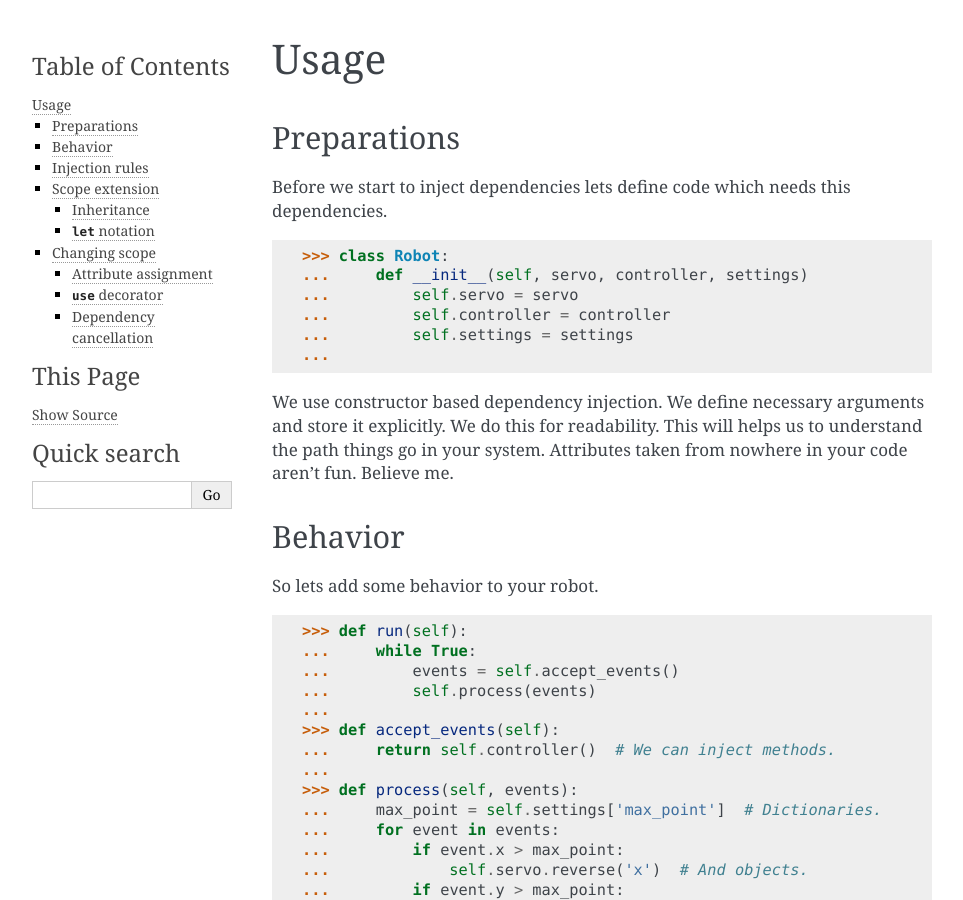
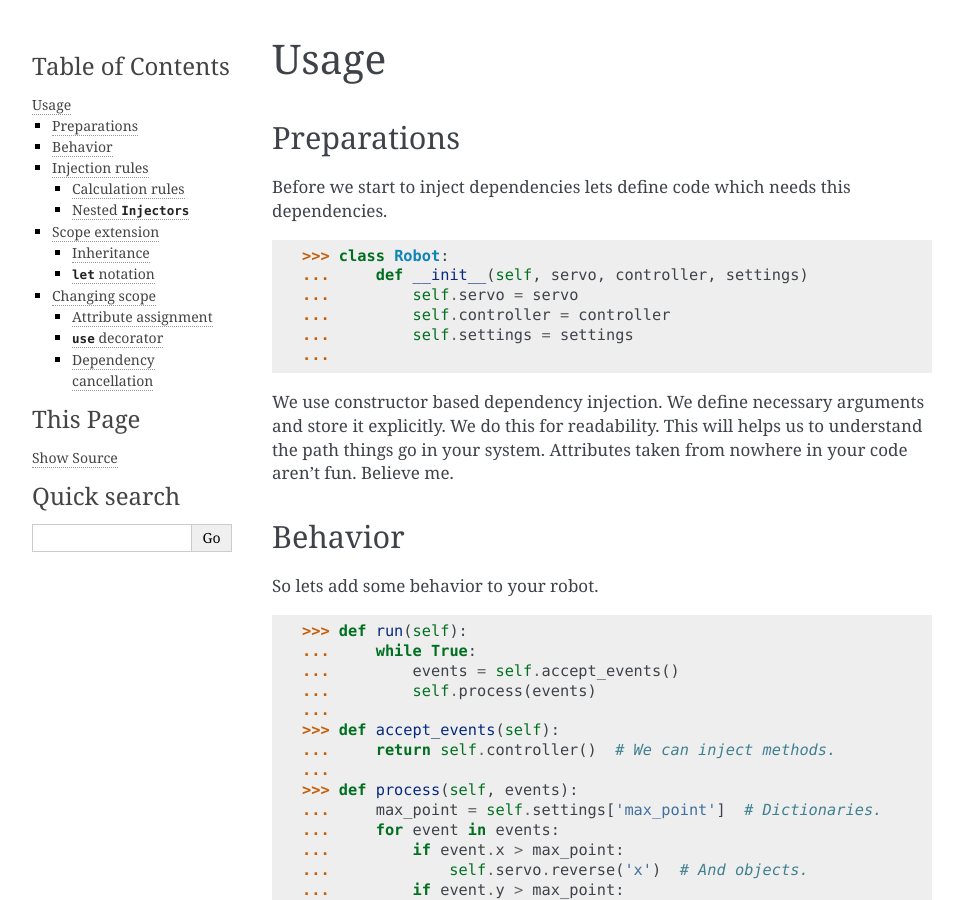
Before and after one commit to proofit404/dependencies, a Sphinx documentation site: the page built from docs/usage.rst, in a window 1280 px wide and 900 px high. Shown: the whole window, without its empty margins (148-1111 px from the left). Built offline with Sphinx 7.4.7, drawn with Linux system fonts in a browser that asks for light colours; some of the changed text lies outside the part shown.

Commit message:
Add headers.

```diff
--- a/docs/usage.rst
+++ b/docs/usage.rst
@@ -128,6 +128,9 @@
 dependency named ``x`` and find ``1``.  We build ``Baz`` instance then
 use it to build ``Foo`` instance.
 
+Calculation rules
++++++++++++++++++
+
 Each dependency evaluates once during injection process.  If during
 dependency injection different classes have constructor argument with
 same name, it will be one object.  But this objects lives only during
@@ -158,6 +161,9 @@
     True
     >>> Container.bar.x is Container.bar.x
     False
+
+Nested ``Injectors``
+++++++++++++++++++++
 
 It is possible to inject ``Injector`` it self.  ``Injector``
 subclasses provided as is and calculate its attributes on first use.
```
